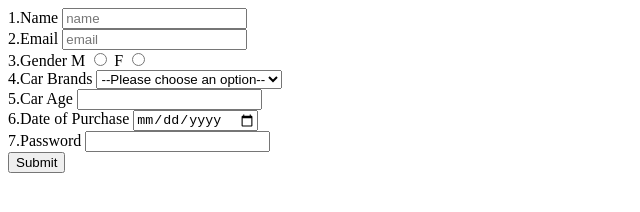
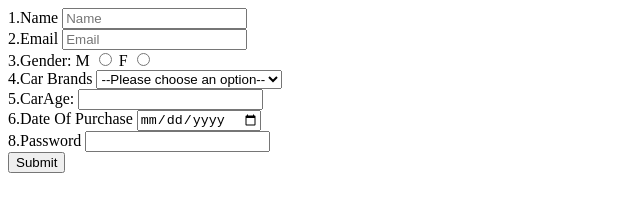
Before and after one commit to acciojob/car-insurance-form-saidurgar, a website: page main.html in a window 1280 px wide. Shown: the full height of the page, 0-640 px from the left. Drawn offline with Linux system fonts and the light colour scheme.

Commit message:
created a submission

```diff
--- a/main.html
+++ b/main.html
@@ -5,53 +5,50 @@
 <head>
 	<link rel="stylesheet" href="styles.css">
 </head>
+
 <body>
 	 <form id="my-form" method="post">
 				<div>
 			<label for="name">1.Name</label>
-          <input type="text" id="name" placeholder="name" required>
+			<input type="text" id="name" placeholder="Name" required>
 		</div>
 		<div>
 			<label for="email">2.Email</label>
-          <input type="Email" id="email" placeholder="email" required>
+			<input type="email" id="email" placeholder="Email" required>
 		</div>
 		<div>
-			<label for="Gender">3.Gender</label>
-			<label for="Gender-M">M</label>
-			<input type="radio" id="gender-M" name="gender" required>
-			<label for="Gender-F" >F</label>
-			<input type="radio" id="gender-F" name="gender" required>
+				<!-- 3. -->
+			 <label for="gender">3.Gender:</label>
+			 <label for="gender_m">M</label>
+			  <input type="radio" id="gender_m" name="gender" required>
+			  <label for="gender">F</label>
+			  <input type="radio" id="gender_f" name="gender" required>
 		</div>
 		<div>
 			<label for="cars">4.Car Brands</label>
 			  <select name="cars" id="cars" required>
-			<option value= "disabled selected">--Please choose an option--</option>
+				  <option value="" disabled selected>--Please choose an option--</option>
 				  <option>BMW</option>
 				  <option>Audi</option>
 				  <option>Mercedez</option>
 			  </select>
 		</div>
 		<div>
-			 <label for="Carage">5.Car Age</label>
+			 <label for="Carage">5.CarAge:</label>
 			 <input type="number" id="Carage" min="0" required >
 		</div>
 		<div>
-			<label for="dop">6.Date of Purchase</label>
+			<label for="dop">6.Date Of Purchase</label>
 			<input type="date" id="dop" required>
 		</div>
 		<div>
-			 <label for="Password">7.Password</label>
-			 <input type="password" id="password"  required >
+			 <label for="password">8.Password</label>
+			 <input type="password" id="password" required>
 		</div>
 		 <div>
-			<button type="button">Submit</button>
+			<button type="submit">Submit</button>
 		</div>
-
 	</form>
-
-
-
-
 	<!-- the entire body must be written by student -->
     <script type="text/javascript" src="./script.js">
 </script>
```
Lines whose indentation alone changed are shown as unchanged.
